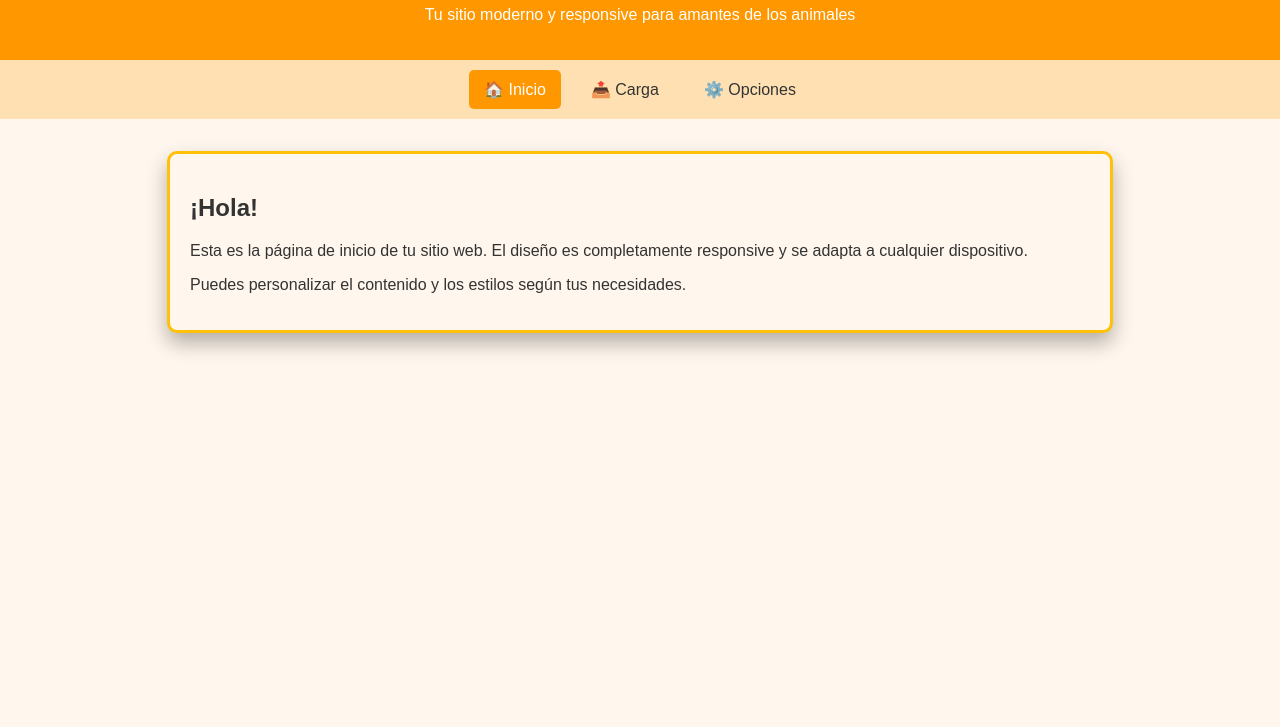
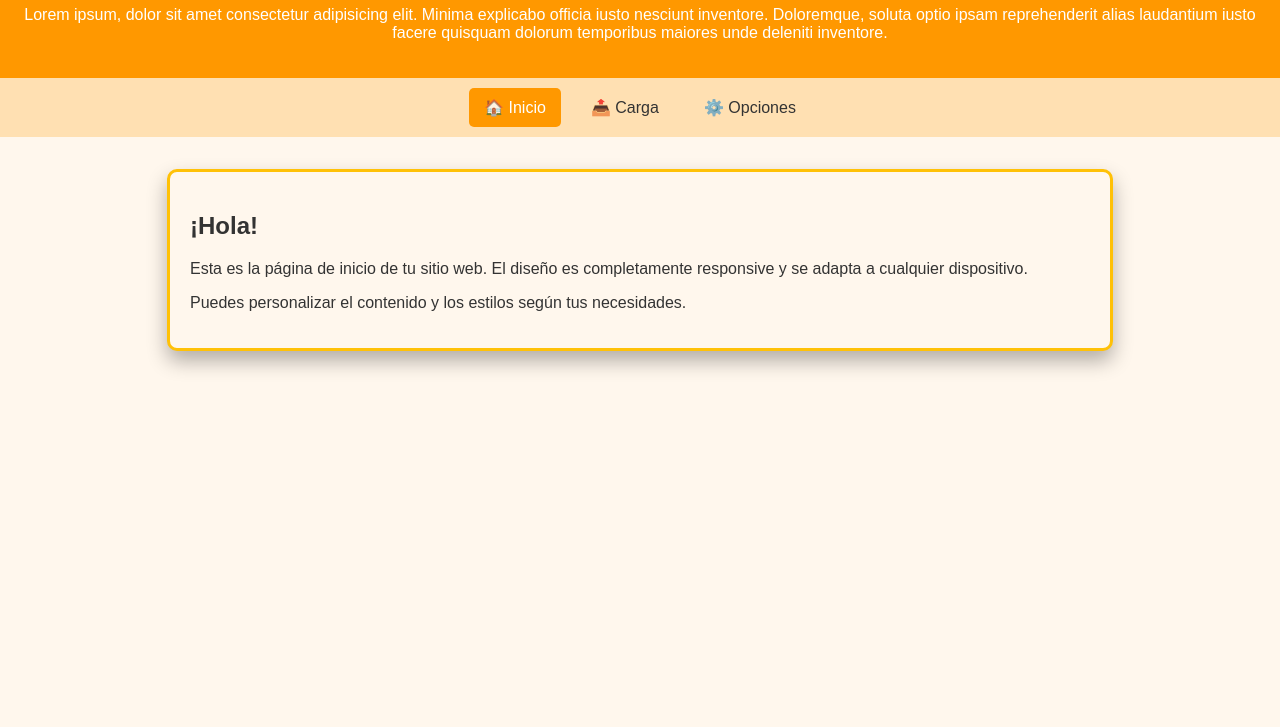
Before and after one commit to PlygiGamer22/plygigamer22.github.io, a plain HTML site: page index.html in a window 1280 px wide. Shown: the part 73-800 px from the top of the page. Drawn offline with Linux system fonts and the light colour scheme.

Commit message:
index.html

```diff
--- a/index.html
+++ b/index.html
@@ -54,7 +54,7 @@
 	</div>
 	<header>
 	<h1>🐾 Bienvenido a El banquete de las bestias</h1>
-	<p>Tu sitio moderno y responsive para amantes de los animales</p>
+	<p>Lorem ipsum, dolor sit amet consectetur adipisicing elit. Minima explicabo officia iusto nesciunt inventore. Doloremque, soluta optio ipsam reprehenderit alias laudantium iusto facere quisquam dolorum temporibus maiores unde deleniti inventore.</p>
 	</header>
 	<nav>
 	<a href="index.html">🏠 Inicio</a>
```
